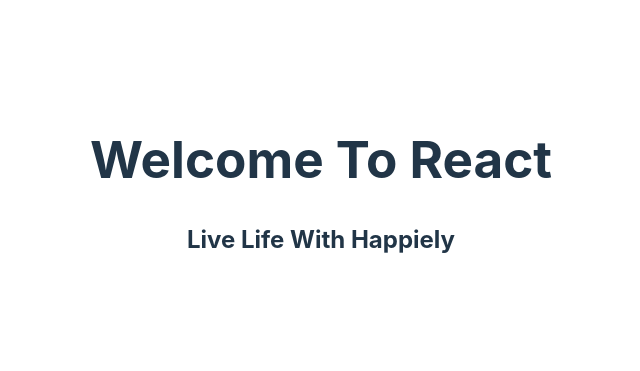
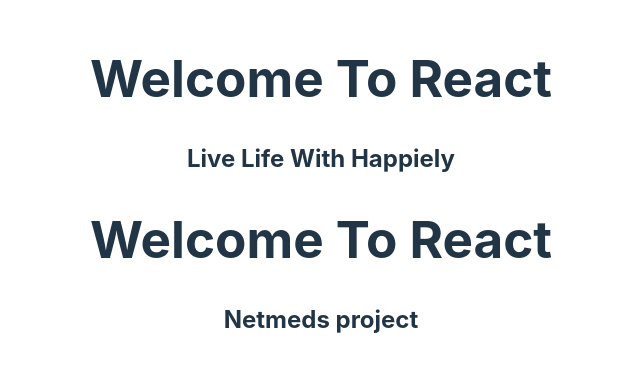
Before and after one commit to MeghaEdwan/MyPracticeProject, a React (Vite) app: page / in a window 1280 px wide. Shown: the part 213-584 px from the top of the page, without its empty margins (319-959 px from the left). Built offline with nearby package versions, Linux system fonts and the light colour scheme.

Commit message:
addednewcomponent

```diff
--- a/src/App.jsx
+++ b/src/App.jsx
@@ -2,7 +2,9 @@
 import reactLogo from './assets/react.svg'
 import viteLogo from '/vite.svg'
 import './App.css'
-import Wishesh from './Components/Wishesh'
+import Wishesh from './Components/Wishesh';
+import File from './Components/File1';
+
 
 function App() {
   const [count, setCount] = useState(0)
@@ -10,6 +12,7 @@
   return (
     <>
      <Wishesh/>
+     <File/>
     </>
   )
 }
--- /dev/null
+++ b/src/Components/File1.jsx
@@ -0,0 +1,13 @@
+import React from "react";
+
+
+const File = () => {
+    return(
+        <div>
+        <h1>Welcome To React</h1>
+        <h2>Netmeds project</h2>
+        </div>
+    )
+}
+
+export default File
```
